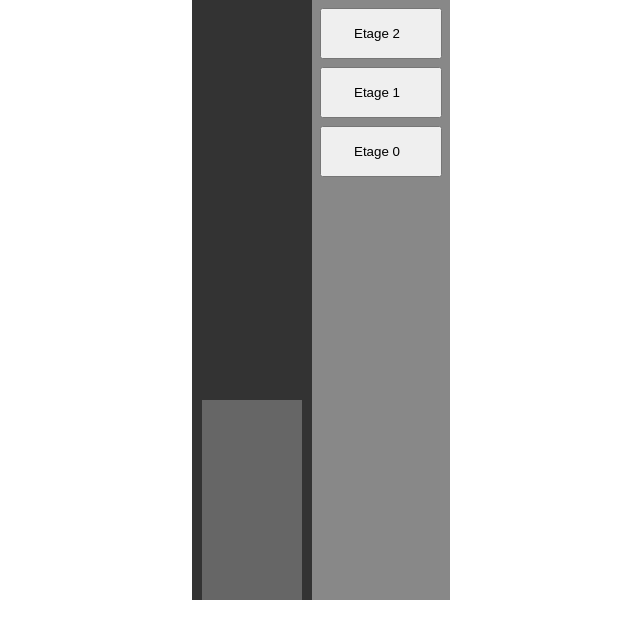
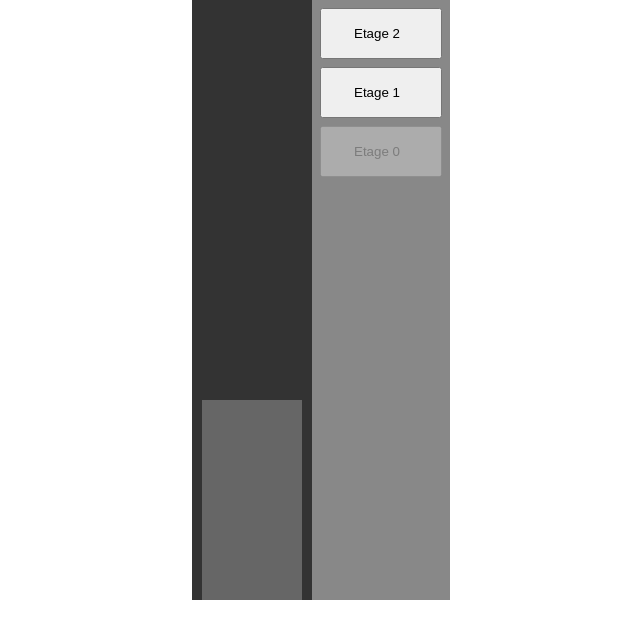
Before and after one commit to Cuddl3s/elev8or, a React (Create React App) app: page / in a window 1280 px wide. Shown: the top 638 px of the page, without its empty margins (319-959 px from the left). Built offline with nearby package versions, Linux system fonts and the light colour scheme.

Commit message:
created part 4

```diff
--- a/src/App.tsx
+++ b/src/App.tsx
@@ -1,13 +1,46 @@
-import React, { useState } from "react";
+import React, { useEffect, useRef, useState } from "react";
 import "./App.css";
 import { Elevator, ElevatorControls } from "./Elevator";
 
 function App() {
+  const [queue, setQueue] = useState<number[]>([]);
   const [currentLevel, setCurrentLevel] = useState(0);
+  const elevatorRef = useRef<HTMLDivElement>(null);
+
+  const addToButtonQueue = (newLevel: number) => {
+    // Here you have to create a new queue that also includes the given newLevel,
+    // and set your queue to the new value
+  };
+
+  useEffect(() => {
+    const currentElevatorRef = elevatorRef.current;
+    // This function is put into a variable here so that we can remove the function reference in the cleanup function
+    // returned from the useEffect
+    const onReachFloor = () => {
+      // This fires as soon as the css transition is over
+      // (that means, as soon as the elevator reaches its destination floor)
+      // Here, you can set the next destination for the elevator.
+      // So first check whether there are still destinations in your queue, and if so,
+      // Remove one of them, set it as the current level and remove it from the queue.
+      // When that works, only do it after a set time (so that the elevator stops at a floor, waits for x seconds,
+      // and then goes to the next floor. BUT ONLY AFTER THE FIRST PART WORKS!
+      console.log(`Reached floor ${currentLevel}`);
+    };
+
+    currentElevatorRef?.addEventListener("transitionend", onReachFloor);
+    return () => {
+      currentElevatorRef?.removeEventListener("transitionend", onReachFloor);
+    };
+  }, [currentLevel, elevatorRef]);
+
   return (
     <div className="App">
-      <Elevator level={currentLevel} />
-      <ElevatorControls setCurrentLevel={setCurrentLevel} />
+      <Elevator ref={elevatorRef} level={currentLevel} />
+      <ElevatorControls
+        currentLevel={currentLevel}
+        queue={queue}
+        addToButtonQueue={addToButtonQueue}
+      />
     </div>
   );
 }
--- a/src/Elevator.tsx
+++ b/src/Elevator.tsx
@@ -1,9 +1,21 @@
-import { CSSProperties } from "react";
+import { CSSProperties, ForwardedRef, forwardRef } from "react";
 import styles from "./Elevator.module.css";
 
 const FLOOR_AMOUNT = 3;
 
-export const Elevator = ({ level }: { level: number }) => (
+// Explanation for the ref: refs are kind of how you get a certain HTML element the "react way".
+// You don't use document selectors like getElementById etc., but you create a ref(erence) by using useRef,
+// and you set that as a prop onto an HTML element. That ref will then hold a reference to the HTML element in it's
+// 'current' value (so you can access it by using ref.current). This is how you set listeners etc on HTML elements.
+export const Elevator = forwardRef(
+  (
+    {
+      level,
+    }: {
+      level: number;
+    },
+    ref: ForwardedRef<HTMLDivElement>
+  ) => (
     <div
       className={styles.elevatorShaft}
       style={
@@ -13,6 +25,7 @@ export const Elevator = ({ level }: { level: number }) => (
       }
     >
       <div
+        ref={ref}
         className={styles.elevator}
         style={
           {
@@ -21,25 +34,32 @@ export const Elevator = ({ level }: { level: number }) => (
         }
       />
     </div>
+  )
 );
 
 export const ElevatorControls = ({
-  setCurrentLevel,
+  currentLevel,
+  addToButtonQueue,
+  queue,
 }: {
-  setCurrentLevel: (level: number) => void;
+  currentLevel: number;
+  addToButtonQueue: (level: number) => void;
+  queue: number[];
 }) => {
   const floorButtons = [];
   for (let i = FLOOR_AMOUNT - 1; i >= 0; i--) {
-    let elevatorIsAtThisFloor = false;
+    const elevatorIsAtThisFloor = i === currentLevel;
+    const buttonIsPressed = queue.includes(i);
     floorButtons.push(
       <button
-        onClick={() => setCurrentLevel(i)}
+        disabled={elevatorIsAtThisFloor || buttonIsPressed}
+        onClick={() => addToButtonQueue(i)}
         className={styles.floorButton}
         key={i}
       >
         <div>
           <div className={styles.floorText}>Etage {i} </div>
-          {elevatorIsAtThisFloor && <span className={styles.floorLight} />}
+          {buttonIsPressed && <span className={styles.floorLight} />}
         </div>
       </button>
     );
```
Also changed, not shown: 1 other file (tests, documents, lock files or other folders). Lines whose indentation alone changed are shown as unchanged.
